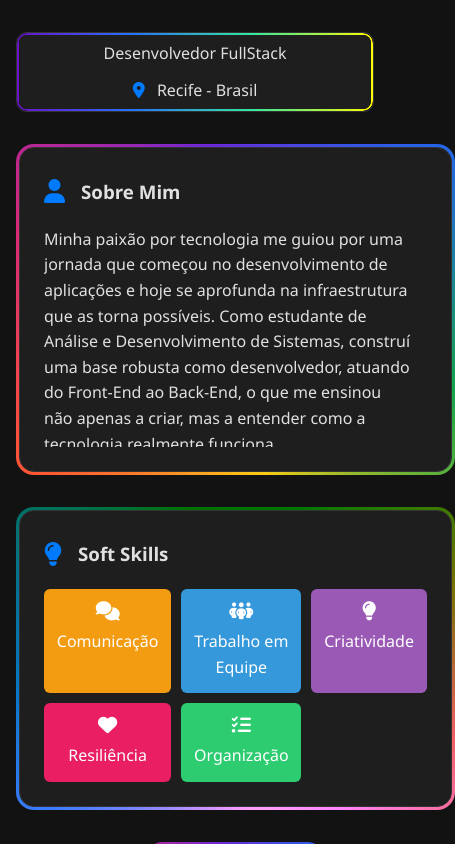
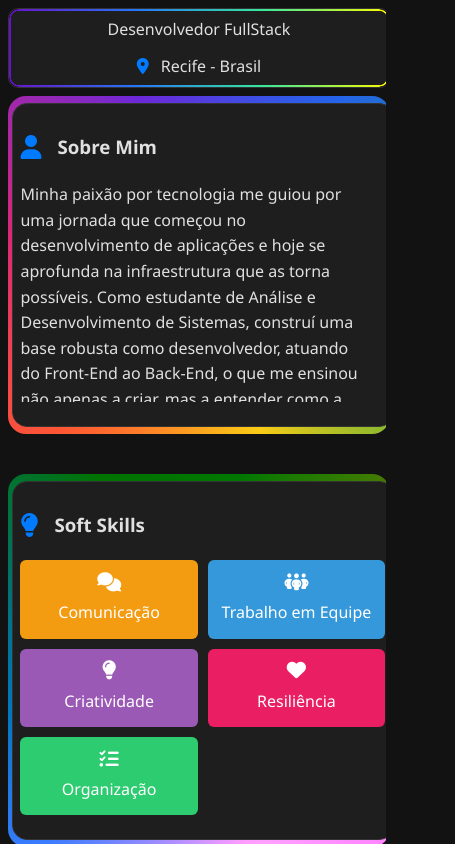
Before and after one commit to Wilki205/Portfolio, a React (Vite) app: page / in a window 390 px wide. Shown: the top 844 px of the page, 455 px wide, since content can reach past the window. Built offline with nearby package versions, Linux system fonts and the light colour scheme.

Commit message:
Ajuste de responsividade para mobile

```diff
--- a/src/assets/styles/main.css
+++ b/src/assets/styles/main.css
@@ -821,3 +821,46 @@ body {
     padding: 1rem;
   }
 }
+
+@media (max-width: 450px) {
+  .portfolio-page-container,
+  .skills-container,
+  .about-user-card,
+  .top-info-bar,
+  .project-card,
+  .section-title,
+  .glowing-card-wrapper {
+    width: 98vw;
+    max-width: 98vw;
+    min-width: unset;
+    margin: 1vw auto;
+    padding-left: 1vw !important;
+    padding-right: 1vw !important;
+    box-sizing: border-box;
+    overflow-x: hidden;
+  }
+
+  .skills-grid,
+  .soft-skills-grid {
+    grid-template-columns: 1fr 1fr !important;
+    gap: 10px !important;
+  }
+
+  .project-info,
+  .about-user-card,
+  .section-title {
+    padding-left: 2vw !important;
+    padding-right: 2vw !important;
+  }
+
+  .project-card .project-image-container {
+    height: 90px !important;
+  }
+
+  .footer-content,
+  .project-links {
+    flex-direction: column !important;
+    align-items: center !important;
+    gap: 15px !important;
+  }
+}
```
Also changed, not shown: package.json (+10 -6 lines), 1 other file (tests, documents, lock files or other folders).
